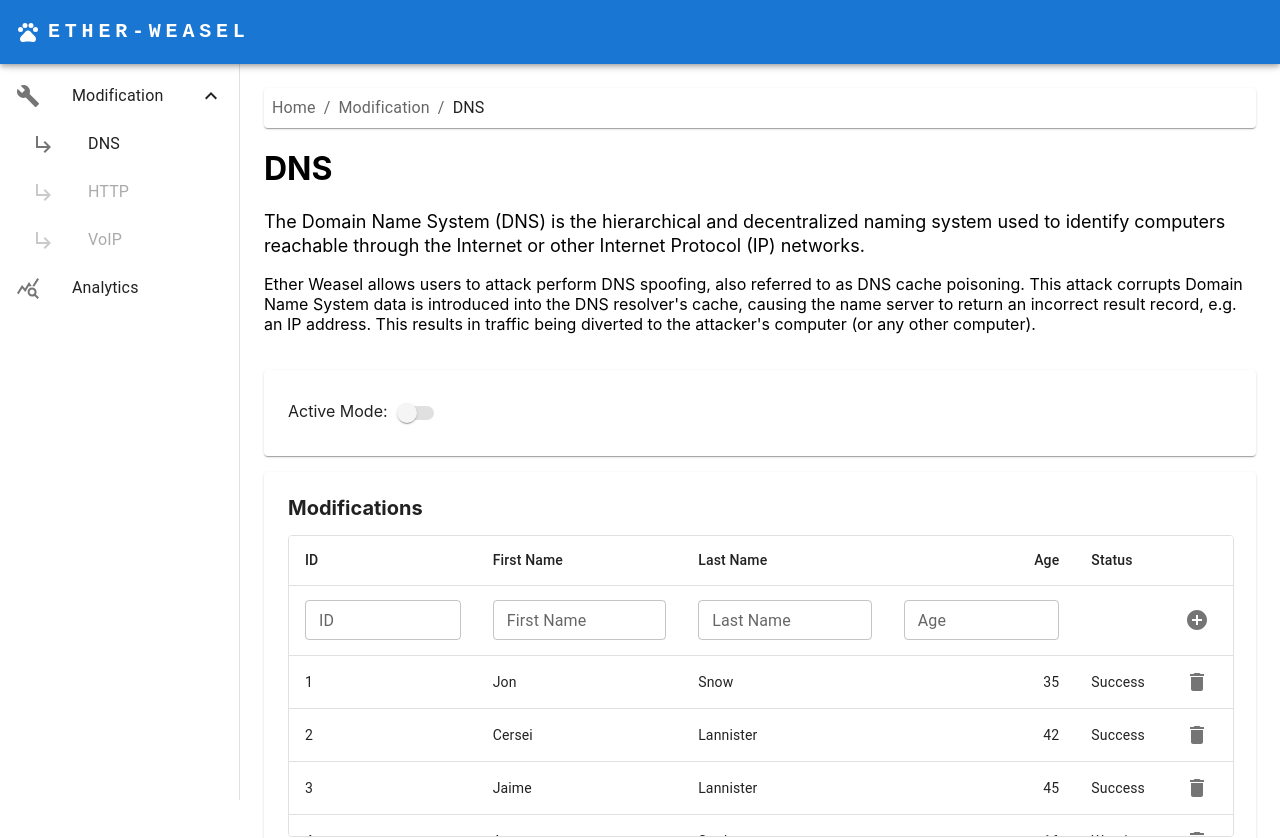
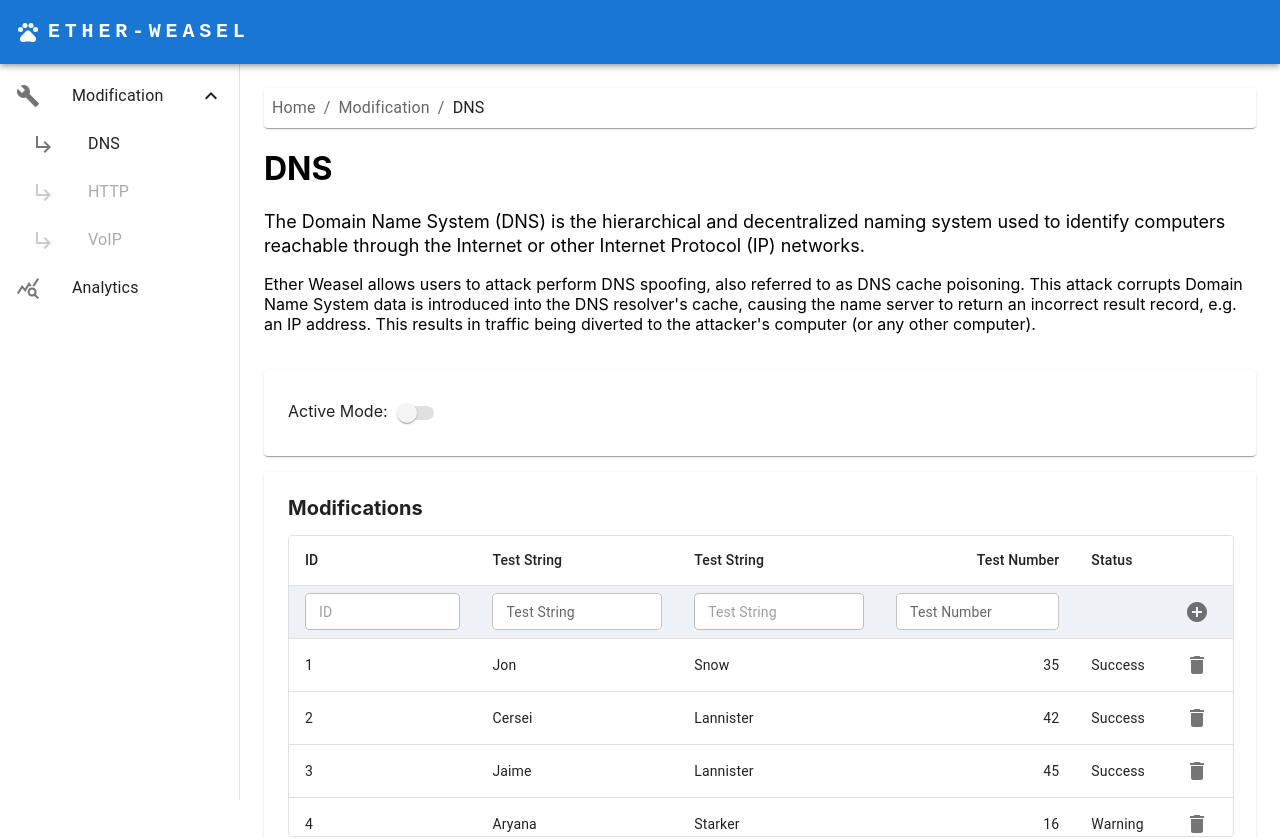
Before and after one commit to jarpoole/etherweasel, a React (Create React App) app in the folder frontend/: page /Modification/DNS in a window 1280 px wide. Shown: the top 838 px of the page. Built offline with nearby package versions, Linux system fonts and the light colour scheme; no server answers.

Commit message:
Refactored and updated Modication Table

```diff
--- a/frontend/src/components/Table/LogTable.js
+++ b/frontend/src/components/Table/LogTable.js
@@ -85,13 +85,9 @@ class LogTable extends React.Component {
           <TableContainer
             component={Paper}
             sx={{
-              height: 300,
               width: "100%",
-              boxShadow: "none",
-              borderStyle: "solid",
-              borderWidth: 1,
-              borderColor: "rgba(224, 224, 224, 1)",
             }}
+            className="paperTable"
           >
             <Table
               stickyHeader
--- a/frontend/src/components/Table/ModificationsTable.js
+++ b/frontend/src/components/Table/ModificationsTable.js
@@ -15,7 +15,43 @@ import AddCircleIcon from "@mui/icons-material/AddCircle";
 
 import EtherWeaselService from "../../services/EtherWeaselService";
 
-class DNS extends React.Component {
+const cols = [
+  {
+    name: "ID",
+    type: "String",
+    inputType: "TextField",
+    disabled: true,
+  },
+  {
+    name: "Test String",
+    type: "String",
+    inputType: "TextField",
+    disabled: false,
+  },
+  {
+    name: "Test String",
+    type: "String",
+    inputType: "TextField",
+    disabled: true,
+  },
+  {
+    name: "Test Number",
+    type: "Number",
+    inputType: "TextField",
+    disabled: false,
+  },
+  {
+    name: "Status",
+    type: "String",
+  },
+  {
+    name: "",
+    type: "Button",
+    inputType: "Button",
+  },
+];
+
+class ModificationsTable extends React.Component {
   constructor(props) {
     super(props);
     // Mock Data
@@ -88,75 +124,23 @@ class DNS extends React.Component {
     };
   }
 
-  render() {
+  createInputComponent = (col) => {
+    if (col.inputType === "TextField") {
       return (
-      <Grid item xs={12}>
-        <Paper elevation={1} className="paperPadding">
-          <h2 className="paperTitle">Modifications</h2>
-          <TableContainer
-            component={Paper}
-            sx={{
-              height: 300,
-              width: "100%",
-              boxShadow: "none",
-              borderStyle: "solid",
-              borderWidth: 1,
-              borderColor: "rgba(224, 224, 224, 1)",
-            }}
-          >
-            <Table stickyHeader size="small">
-              <TableHead>
-                <TableRow sx={{ height: "50px" }}>
-                  <TableCell className="logHeader">ID</TableCell>
-                  <TableCell>First Name</TableCell>
-                  <TableCell>Last Name</TableCell>
-                  <TableCell align="right">Age</TableCell>
-                  <TableCell>Status</TableCell>
-                  <TableCell></TableCell>
-                </TableRow>
-                <TableRow
-                  sx={{
-                    height: "70px",
-                  }}
-                >
-                  <TableCell className="logHeader" style={{ top: 50 }}>
         <TextField
           id="outlined-basic"
-                      label="ID"
+          label={col.name}
           variant="outlined"
+          disabled={col.disabled ? true : false}
           size="small"
           fullWidth
+          inputProps={{ sx: { fontSize: "0.875rem" } }}
+          InputLabelProps={{ sx: { fontSize: "0.875rem" } }}
+          sx={{ backgroundColor: "#ffffff" }}
         />
-                  </TableCell>
-                  <TableCell style={{ top: 50 }}>
-                    <TextField
-                      id="outlined-basic"
-                      label="First Name"
-                      variant="outlined"
-                      size="small"
-                      fullWidth
-                    />
-                  </TableCell>
-                  <TableCell style={{ top: 50 }}>
-                    <TextField
-                      id="outlined-basic"
-                      label="Last Name"
-                      variant="outlined"
-                      size="small"
-                      fullWidth
-                    />
-                  </TableCell>
-                  <TableCell align="right" style={{ top: 50 }}>
-                    <TextField
-                      id="outlined-basic"
-                      label="Age"
-                      variant="outlined"
-                      size="small"
-                      fullWidth
-                    />
-                  </TableCell>
-                  <TableCell style={{ top: 50 }}></TableCell>
-                  <TableCell style={{ top: 50 }}>
+      );
+    } else if (col.inputType === "Button") {
+      return (
         <IconButton
           onClick={async () => {
             let response = await EtherWeaselService.postAttack(
@@ -168,7 +152,8 @@ class DNS extends React.Component {
             if (response) {
               let newRows = this.state.rows;
               newRows.unshift({
-                            id: "Operation Successful",
+                id: response.id,
+                firstName: "Operation Successful",
               });
               this.setState({
                 rows: newRows,
@@ -178,7 +163,37 @@ class DNS extends React.Component {
         >
           <AddCircleIcon />
         </IconButton>
+      );
+    }
+  };
+
+  render() {
+    return (
+      <Grid item xs={12}>
+        <Paper elevation={1} className="paperPadding">
+          <h2 className="paperTitle">Modifications</h2>
+          <TableContainer component={Paper} className="paperTable">
+            <Table stickyHeader size="small">
+              <TableHead>
+                <TableRow sx={{ height: "50px" }}>
+                  {cols.map((col) => {
+                    return (
+                      <TableCell
+                        align={col.type === "Number" ? "right" : "left"}
+                      >
+                        {col.name}
                       </TableCell>
+                    );
+                  })}
+                </TableRow>
+                <TableRow sx={{ height: "50px" }}>
+                  {cols.map((col) => {
+                    return (
+                      <TableCell className="paperTableModificationCell">
+                        {this.createInputComponent(col)}
+                      </TableCell>
+                    );
+                  })}
                 </TableRow>
               </TableHead>
               <TableBody>
@@ -211,4 +226,4 @@ class DNS extends React.Component {
   }
 }
 
-export default DNS;
+export default ModificationsTable;
--- a/frontend/src/index.css
+++ b/frontend/src/index.css
@@ -37,3 +37,16 @@ code {
   margin-bottom: 15px;
   font-size: 1.25rem;
 }
+
+.paperTable {
+  height: 300px;
+  box-shadow: none !important;
+  border-style: solid;
+  border-width: 1px;
+  border-color: rgba(224, 224, 224, 1);
+}
+
+.paperTableModificationCell {
+  top: 50px !important;
+  background-color: #eef2f6 !important;
+}
```
Also changed, not shown: 1 other file (tests, documents, lock files or other folders). Lines whose indentation alone changed are shown as unchanged.
